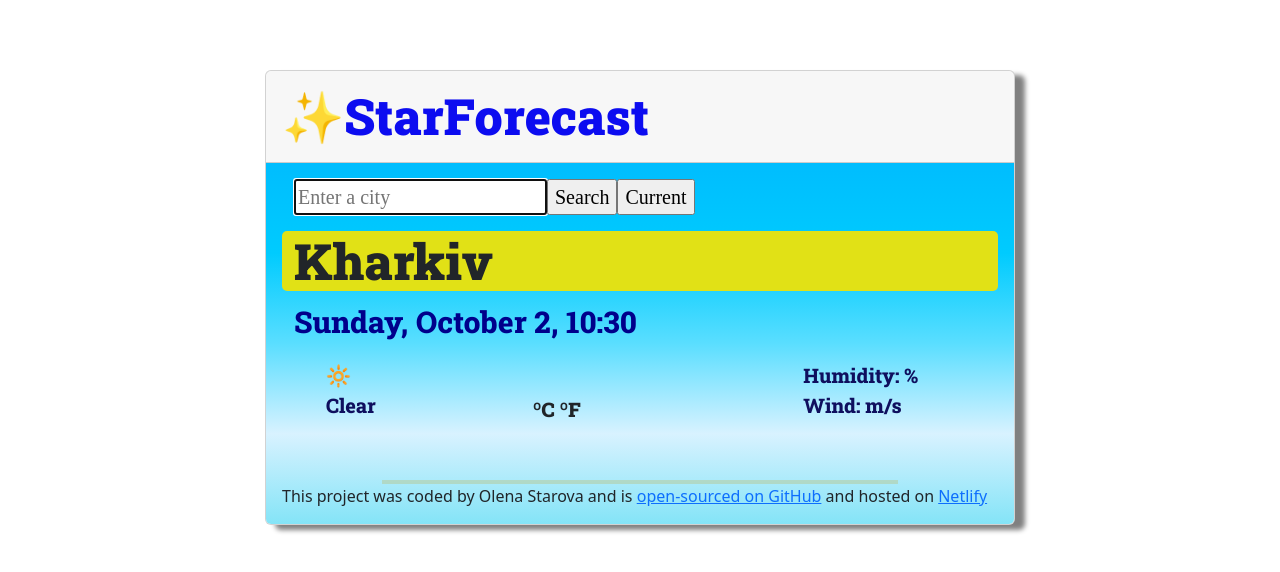
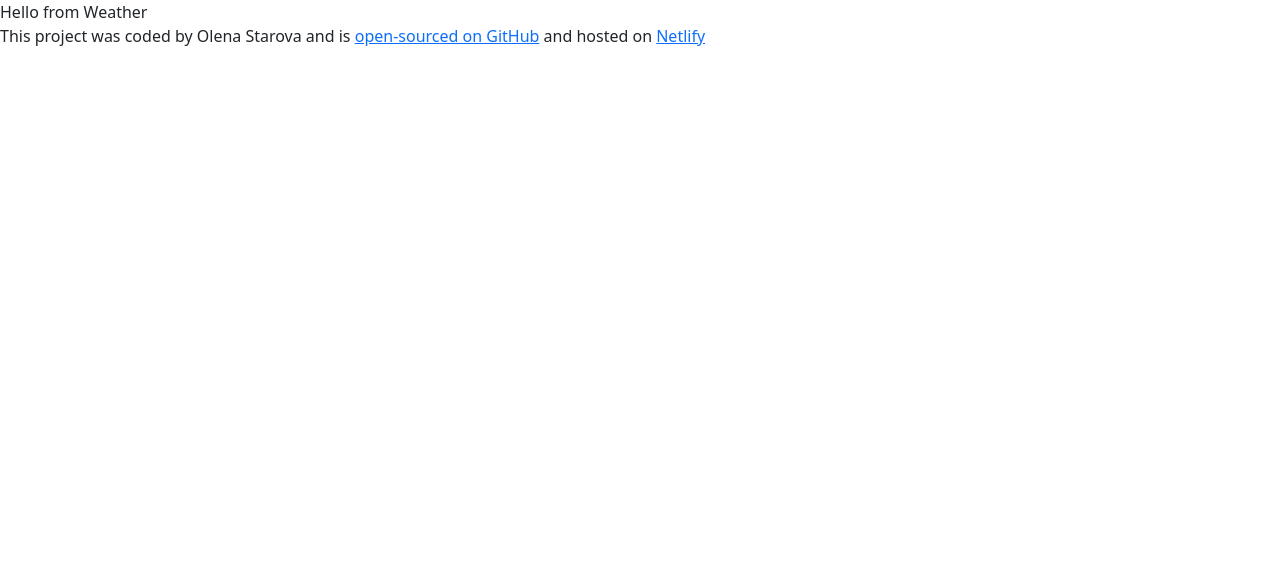
Before and after one commit to olena-starova/weather-forecast-react-app, a React (Create React App) app: page / in a window 1280 px wide. Shown: the top 572 px of the page. Built offline with nearby package versions, Linux system fonts and the light colour scheme; a web font is replaced by a local one.

Commit message:
Update App.js

```diff
--- a/src/App.js
+++ b/src/App.js
@@ -1,5 +1,5 @@
 import React from "react";
-import Projectname from "./Projectname";
+import Weather from "./Weather";
 import SearchEngine from "./SearchEngine.js";
 import City from "./City";
 import Date from "./Date";
@@ -13,32 +13,16 @@ import "./App.css";
 export default function App() {
   return (
     <div className="App">
-      <div className="card">
-        <Projectname />
-        <div className="card-body">
-          <div className="container">
-            <div className="row">
-              <SearchEngine />
-              <City />
-              <Date />
-              <div className="container">
-                <div className="row">
-                  <div className="col">
-                    <WeatherIcon />
-                  </div>
-                  <div className="col">
-                    <Temperature />
-                  </div>
-                  <div className="col">
-                    <HumidityWind />
-                  </div>
-                </div>
-              </div>
-            </div>
-          </div>
-          <hr />
-          <Source />
-        </div>
+      <div classname="container">
+        <Weather />
+        <footer>
+          This project was coded by Olena Starova and is{" "}
+          <a href="https://github.com/olena-starova/weather-forecast-react-app">
+            open-sourced on GitHub
+          </a>{" "}
+          and hosted on{" "}
+          <a href="https://transcendent-churros-77c234.netlify.app">Netlify</a>
+        </footer>
       </div>
     </div>
   );
```
